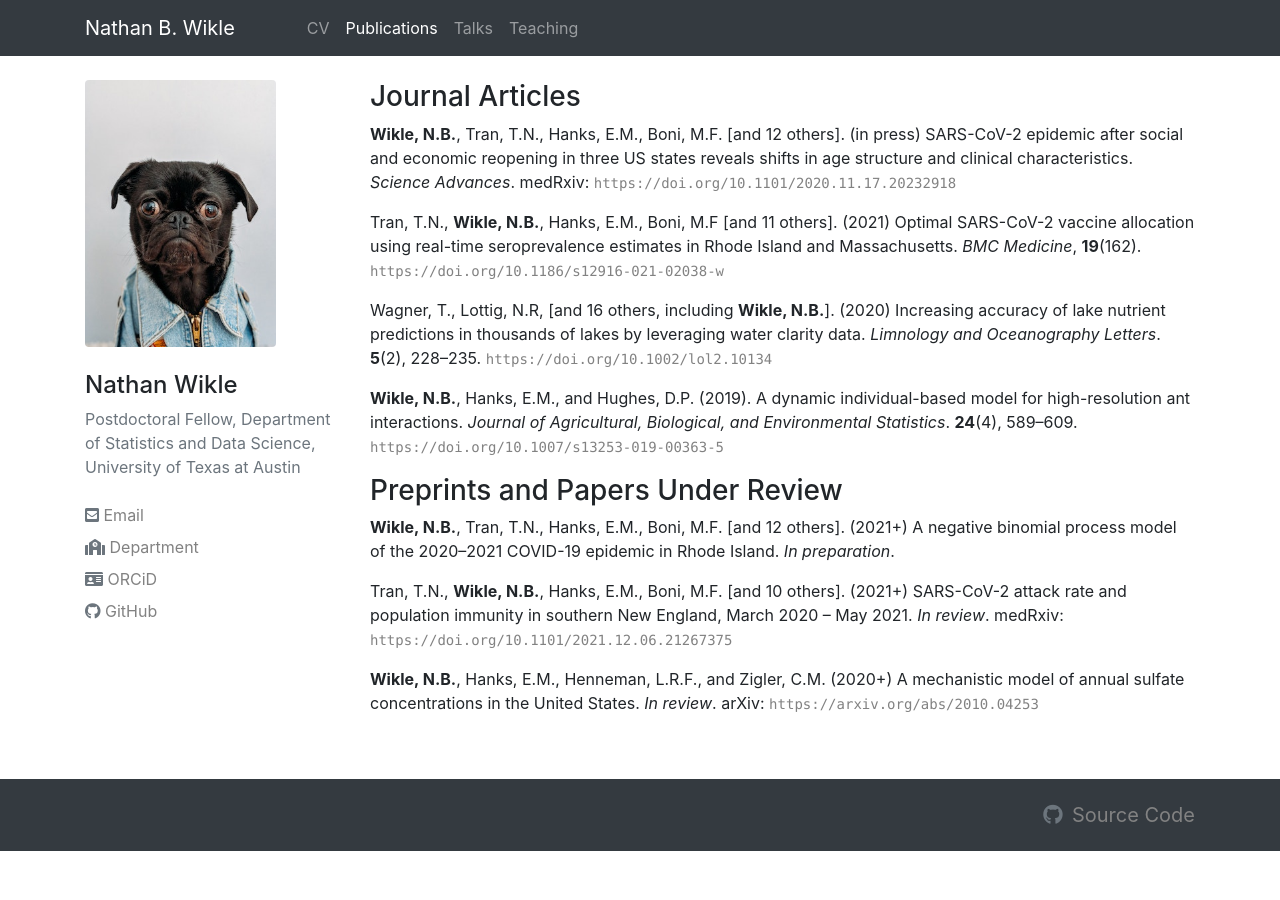
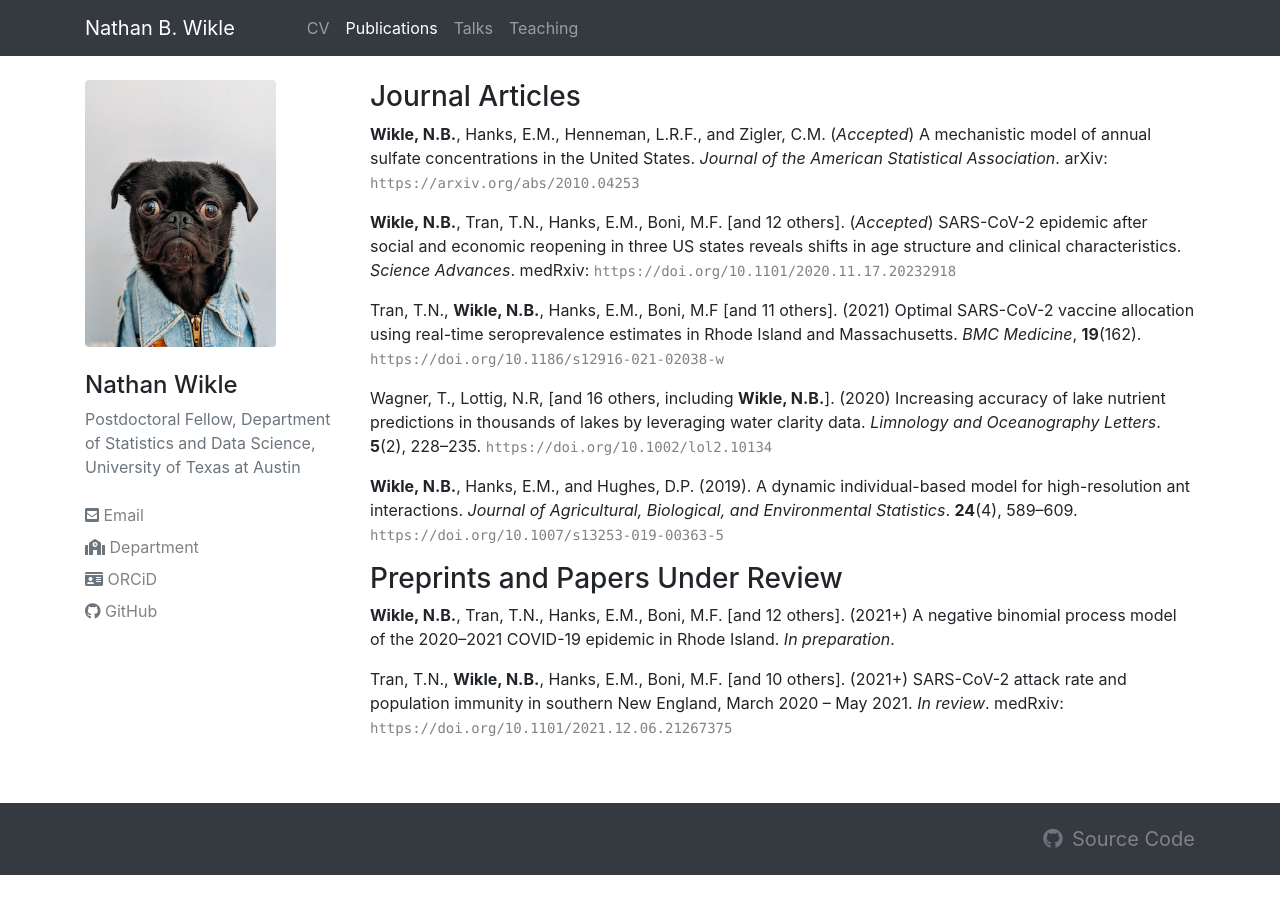
Before and after one commit to nbwikle/nbwikle.github.io, a Jekyll site: the page built from pages/publications.md, in a window 1280 px wide. Built offline with Jekyll 4.4.1, drawn with Linux system fonts in a browser that asks for light colours; nearby versions of some CDN libraries.

Commit message:
Updated CV.

```diff
--- a/pages/publications.md
+++ b/pages/publications.md
@@ -6,7 +6,9 @@ permalink: publications.html
 
 ### Journal Articles
 
-**Wikle, N.B.**, Tran, T.N., Hanks, E.M., Boni, M.F. [and 12 others]. (in press) SARS-CoV-2 epidemic after social and economic reopening in three US states reveals shifts in age structure and clinical characteristics. *Science Advances*. medRxiv: [`https://doi.org/10.1101/2020.11.17.20232918`](https://doi.org/10.1101/2020.11.17.20232918)
+**Wikle, N.B.**, Hanks, E.M., Henneman, L.R.F., and Zigler, C.M. (*Accepted*) A mechanistic model of annual sulfate concentrations in the United States. *Journal of the American Statistical Association*. arXiv: [`https://arxiv.org/abs/2010.04253`](https://arxiv.org/abs/2010.04253)
+
+**Wikle, N.B.**, Tran, T.N., Hanks, E.M., Boni, M.F. [and 12 others]. (*Accepted*) SARS-CoV-2 epidemic after social and economic reopening in three US states reveals shifts in age structure and clinical characteristics. *Science Advances*. medRxiv: [`https://doi.org/10.1101/2020.11.17.20232918`](https://doi.org/10.1101/2020.11.17.20232918)
 
 Tran, T.N., **Wikle, N.B.**, Hanks, E.M., Boni, M.F [and 11 others]. (2021) Optimal SARS-CoV-2 vaccine allocation using real-time seroprevalence estimates in Rhode Island and Massachusetts. *BMC Medicine*, **19**(162). [`https://doi.org/10.1186/s12916-021-02038-w`](https://doi.org/10.1186/s12916-021-02038-w)
 
@@ -19,5 +21,3 @@ Wagner, T., Lottig, N.R, [and 16 others, including **Wikle, N.B.**]. (2020) Incr
 **Wikle, N.B.**, Tran, T.N., Hanks, E.M., Boni, M.F. [and 12 others]. (2021+) A negative binomial process model of the 2020--2021 COVID-19 epidemic in Rhode Island. *In preparation*.
 
 Tran, T.N., **Wikle, N.B.**, Hanks, E.M., Boni, M.F. [and 10 others]. (2021+) SARS-CoV-2 attack rate and population immunity in southern New England, March 2020 -- May 2021. *In review*. medRxiv: [`https://doi.org/10.1101/2021.12.06.21267375`](https://doi.org/10.1101/2021.12.06.21267375)
-
-**Wikle, N.B.**, Hanks, E.M., Henneman, L.R.F., and Zigler, C.M. (2020+) A mechanistic model of annual sulfate concentrations in the United States. *In review*. arXiv: [`https://arxiv.org/abs/2010.04253`](https://arxiv.org/abs/2010.04253)
```
Also changed, not shown: 1 other file.
